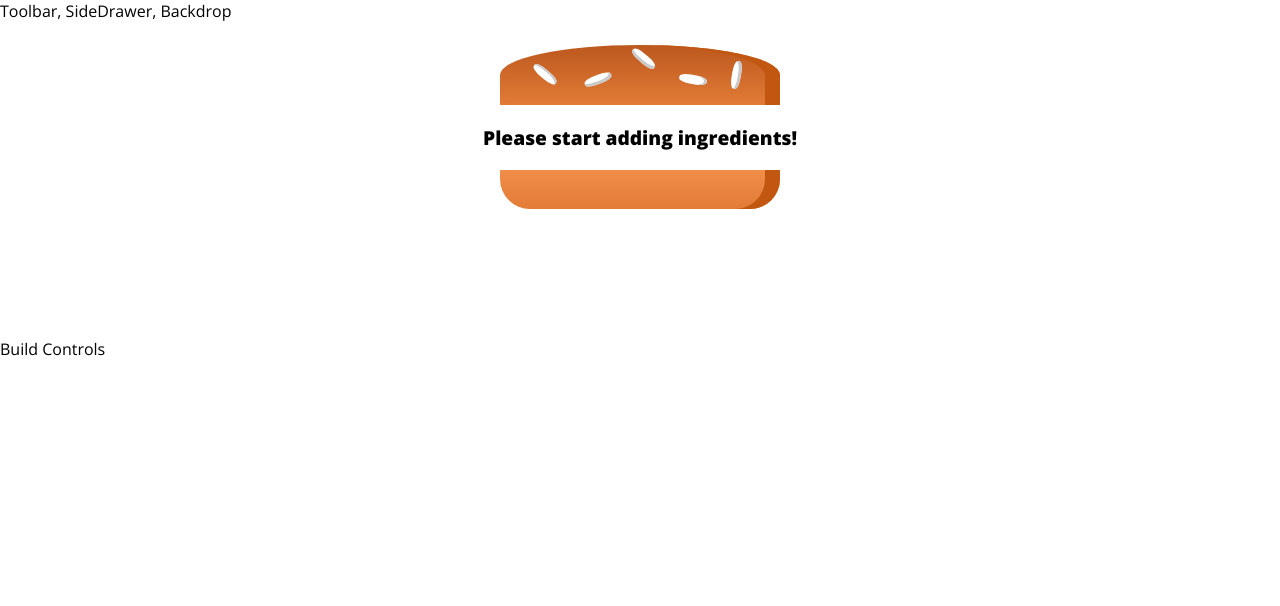
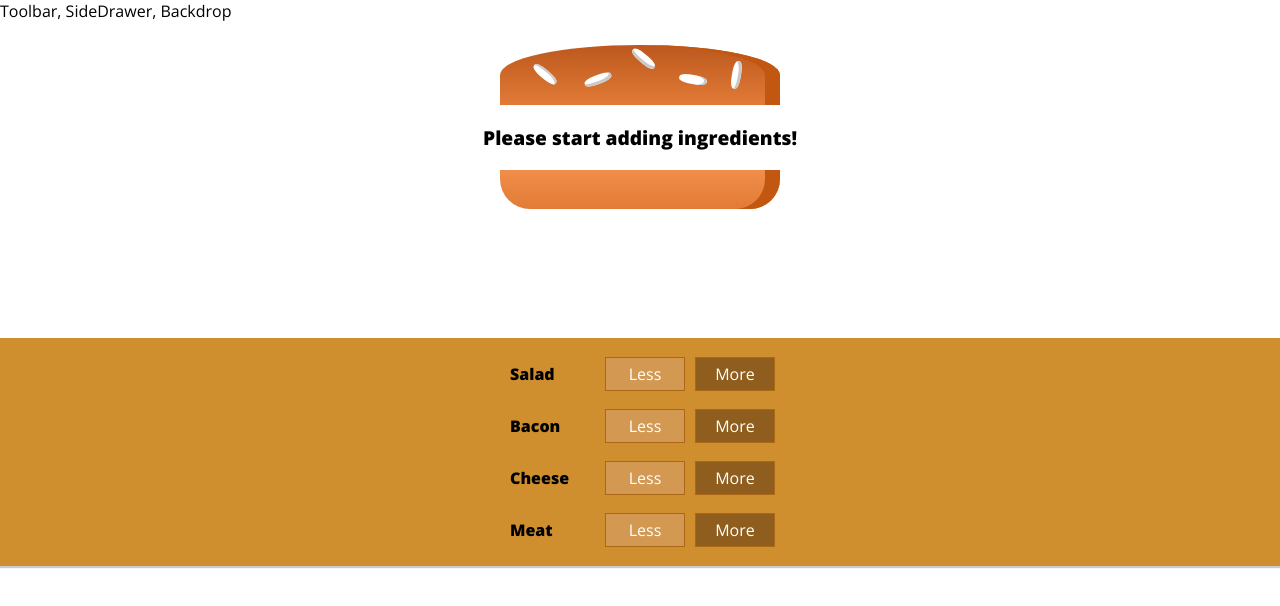
Before and after one commit to felipehermosilla/burger-app, a React (Create React App) app: page / in a window 1280 px wide. Shown: the top 606 px of the page. Built offline with nearby package versions, Linux system fonts and the light colour scheme.

Commit message:
Outputting Multiple Build Controls

```diff
--- a/src/components/Burger/BuildControls/BuildControls.js
+++ b/src/components/Burger/BuildControls/BuildControls.js
@@ -1,10 +1,20 @@
 import React from 'react';
 
 import classes from './BuildControls.module.css';
+import BuildControl from './BuildControl/BuildControl';
 
-const buildControls = (props) = (
-  <div>
+const controls = [
+  {label: 'Salad', type: 'salad'},
+  {label: 'Bacon', type: 'bacon'},
+  {label: 'Cheese', type: 'cheese'},
+  {label: 'Meat', type: 'Meat'}
+];
 
+const buildControls = (props) => (
+  <div className={classes.BuildControls}>
+    {controls.map(ctrl => (
+      <BuildControl key={ctrl.label} label={ctrl.label} />
+    ))}
   </div>
 );
 
--- a/src/containers/BurgerBuilder/BurgerBuilder.js
+++ b/src/containers/BurgerBuilder/BurgerBuilder.js
@@ -2,6 +2,7 @@
 
 import Aux from '../../hoc/Aux';
 import Burger from '../../components/Burger/Burger';
+import BuildControls from '../../components/Burger/BuildControls/BuildControls';
 
 class BurgerBuilder extends Component {
   // constructor(props) {
@@ -22,7 +23,7 @@
     return (
       <Aux>
         <Burger ingredients={this.state.ingredient} />
-        <div>Build Controls</div>
+        <BuildControls />
       </Aux>
     );
   }
```
